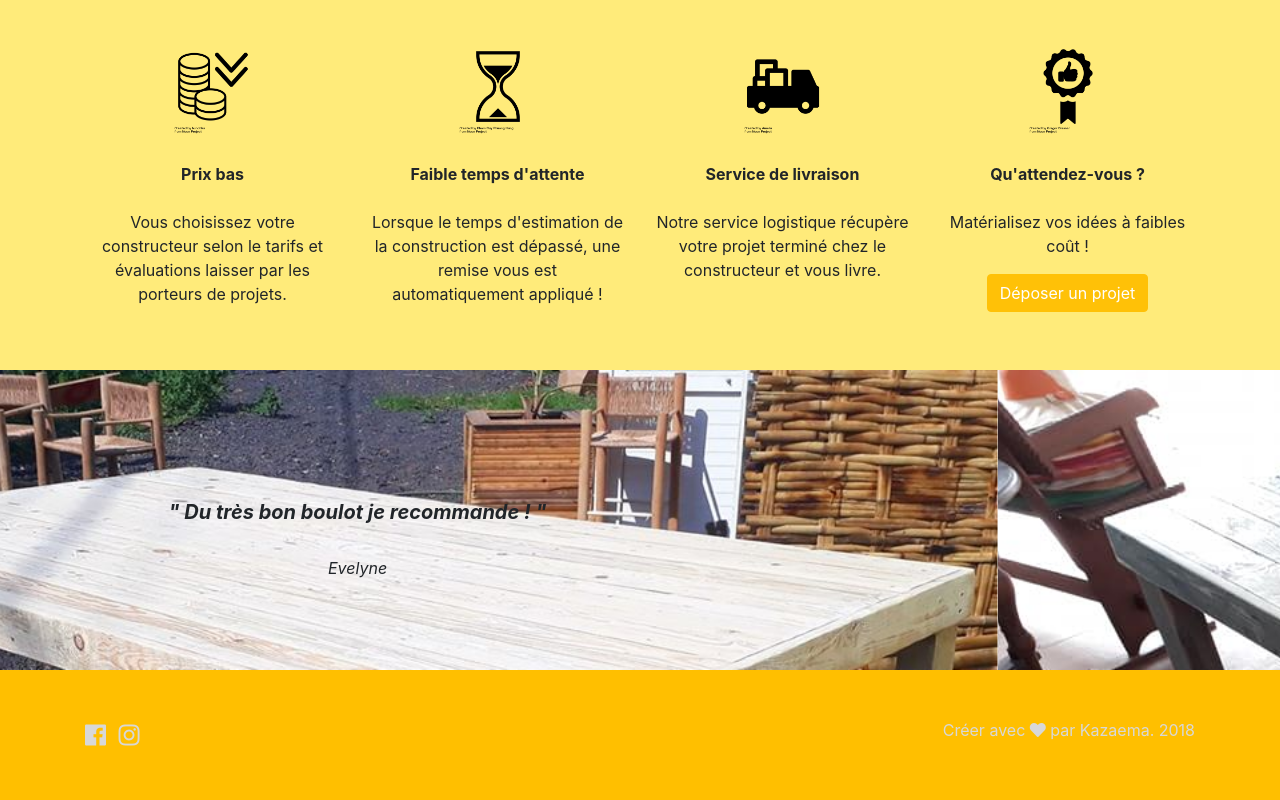
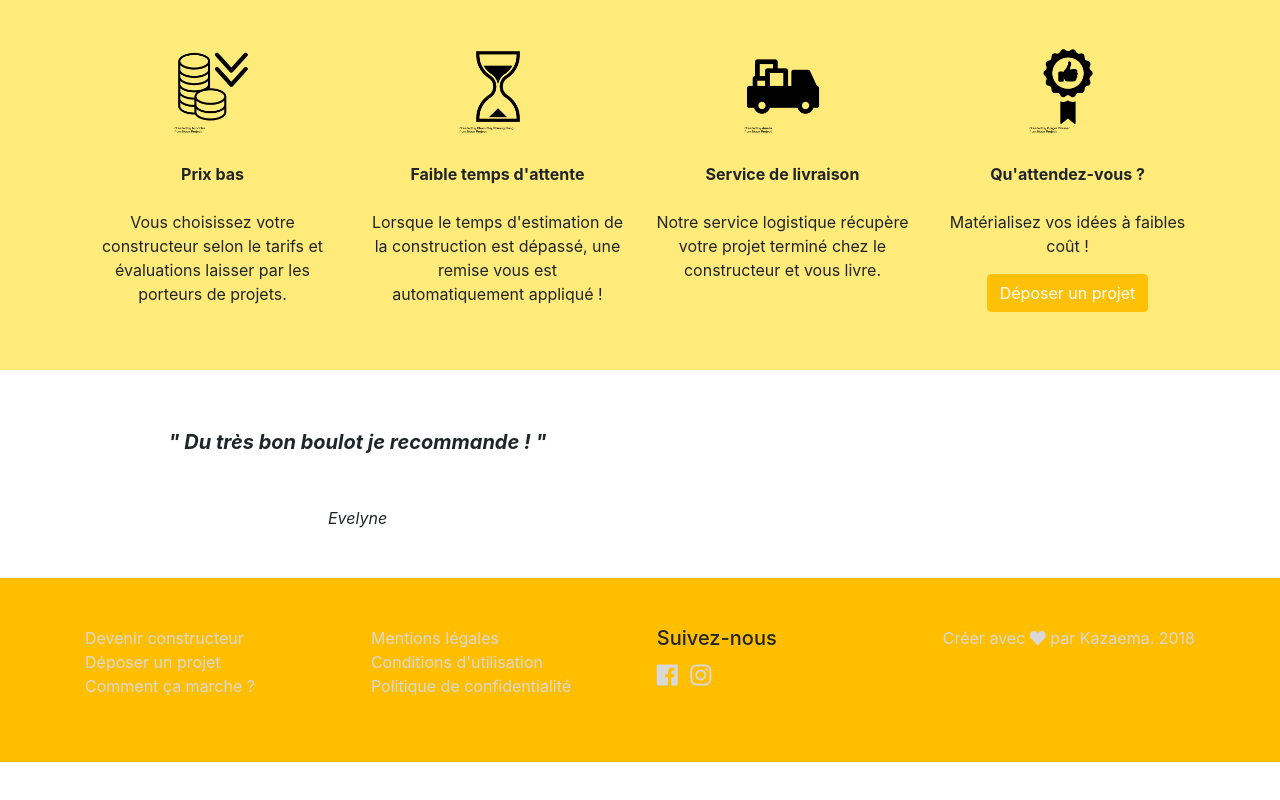
Before and after one commit to Emmanuel974/kazaema-github-pages, a plain HTML site: page index.html in a window 1280 px wide. Shown: the part 1579-2379 px from the top of the page. After the commit the page ends 2341 px from the top, so only its background shows below. Drawn offline with nearby package versions, Linux system fonts and the light colour scheme.

Commit message:
lien dans le footer et typeform
Installation des liens dans le pied site et lien ver typeform déposeur de projet.

```diff
--- a/css/style.css
+++ b/css/style.css
@@ -104,21 +104,10 @@ body
 .carousel h5{
 	font-weight: 700;
 	font-size: 20px;
-	padding-top: 130px;
+	padding-top: 3em;
+	padding-bottom:1em;
 	font-style: italic;
-
 }
-
-#testi1 {
-	background-image: url(../images/table-2m-1m.jpg);
-	background-repeat: no-repeat;
-	height: 300px;
-	background-size: cover;
+.carousel p{
+	padding-bottom: 2em;
 }
-#testi2 {
-	background-image: url(../images/table2.jpg);
-	background-repeat: no-repeat;
-	height: 300px;
-	background-size: cover;
-	text-align:center;
-	color:#fff;
--- a/index.html
+++ b/index.html
@@ -53,7 +53,7 @@
 
         <h1>AMEUBLEMENT SUR MESURE PAS CHER EN PALETTE</h1><br><br>
         <h2>VOTRE PROJET</h2>
-        <button id="btn-warning" type="button" class="btn btn-warning">Déposer mon projet</button>
+        <button href="formulaire.html" id="btn-warning" type="button" class="btn btn-warning">Déposer mon projet</button>
 
       </div>
 
@@ -148,6 +148,8 @@
      <div id="carouselExampleSlidesOnly" class="carousel slide" data-ride="carousel">
   <div class="carousel-inner text-center carousel">
     <div id="testi1" class="carousel-item active">
+      <div class="testi-image"></div>
+
       <h5>" Du très bon boulot je recommande ! "</h5><br>
         <p>Evelyne</p>
     </div>
@@ -169,7 +171,34 @@
           <div class="container">
            <div class="row">
             <div class="col xs-6">
+              <ul class="list-inline">
+                <li>
+                  <a href="">Devenir constructeur</a>
+                </li>
+                <li>
+                  <a href="">Déposer un projet</a>
+                </li>
+                <li>
+                  <a href="">Comment ça marche ?</a>
+                </li>
+              </ul>
 
+            </div>
+            <div class="col xs-6">
+              <ul class="list-inline">
+                <li>
+                  <a href="">Mentions légales</a>
+                </li>
+                <li>
+                  <a href="">Conditions d'utilisation</a>
+                </li>
+                <li>
+                  <a href="">Politique de confidentialité</a>
+                </li>
+              </ul>
+            </div>
+            <div class="col xs-6">
+             <h5>Suivez-nous</h5>
                     <ul class="list-inline social">
                       <li class="list-inline-item"><a target="_blank" href ="https://www.facebook.com/kazaema974" >
                           <i id="fa-facebook" class="fab fa-facebook"></i></a>
```
Also changed, not shown: form/formulaire.html (+1 -1 lines), form/projets.html (added), images/smart-quote.svg (added).
